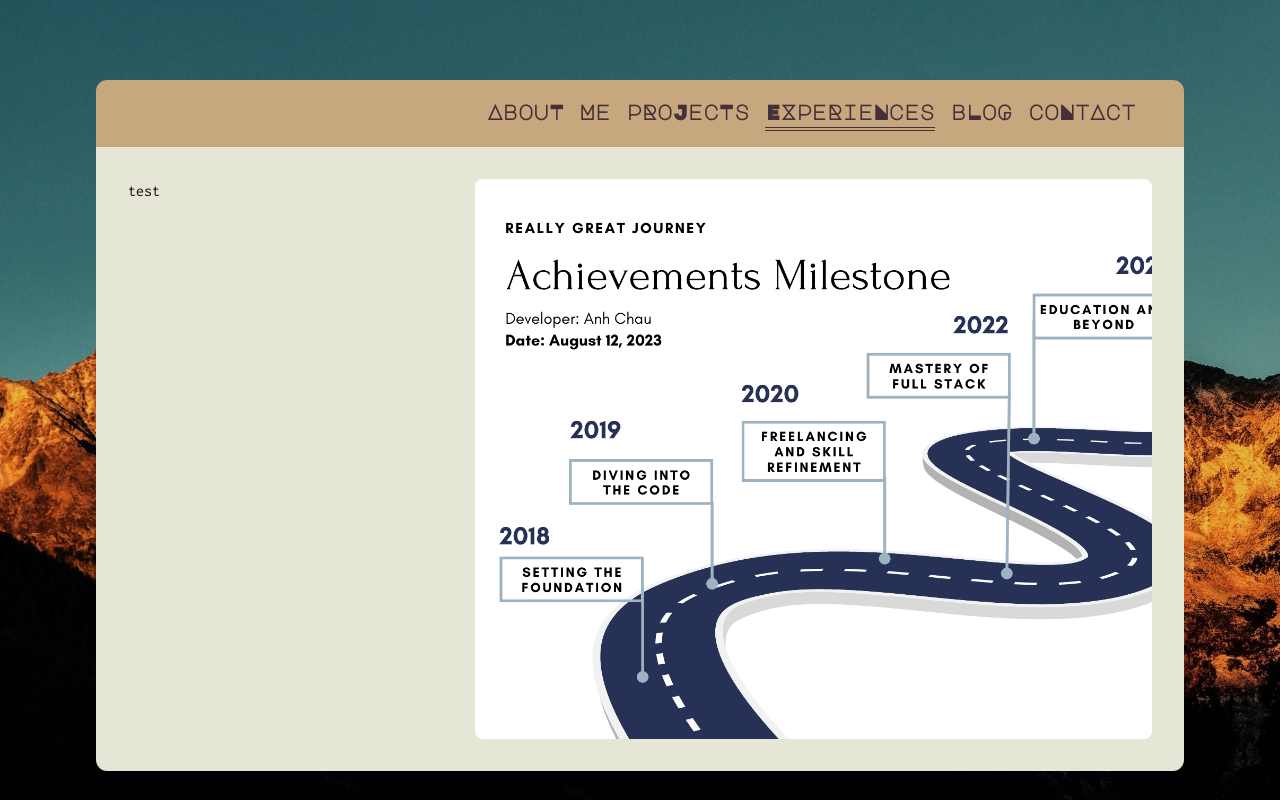
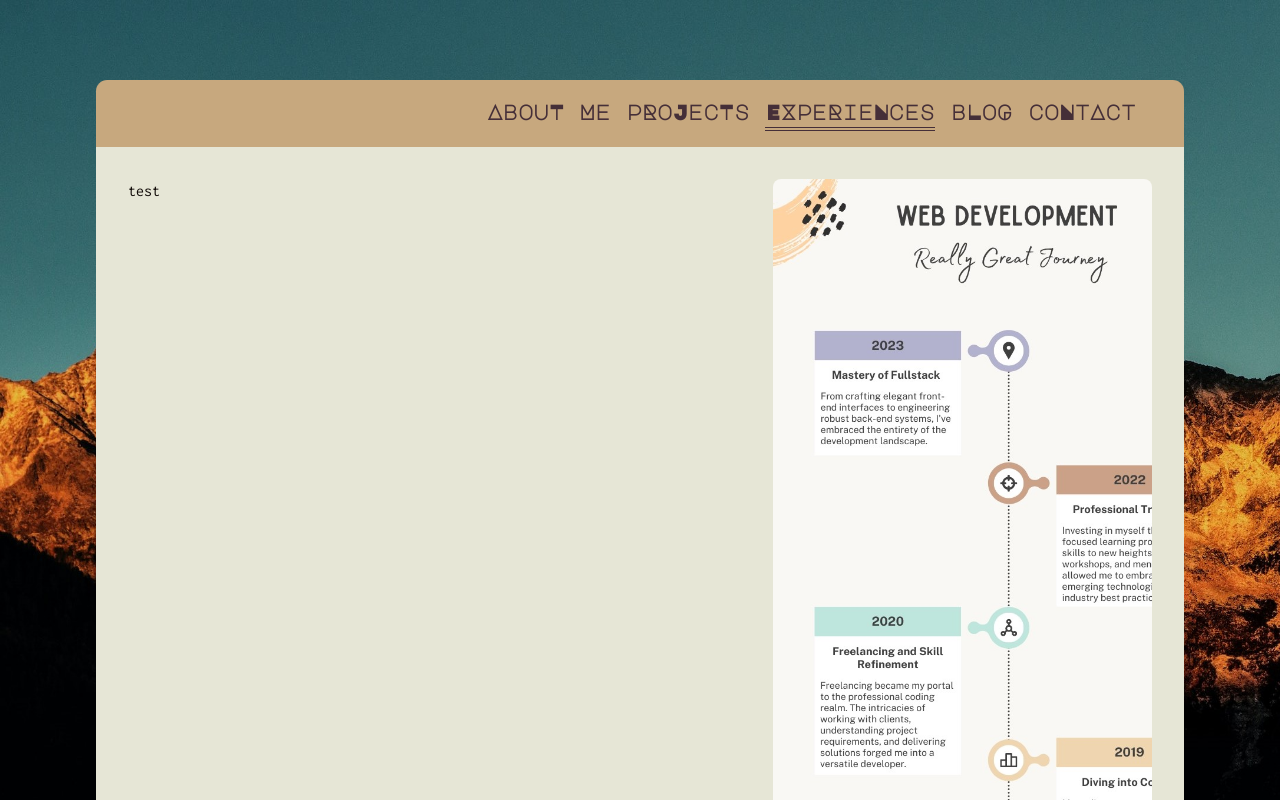
Before and after one commit to anh-8922/Anh-Dev, a React (Create React App) app: page /experiences in a window 1280 px wide. Built offline with nearby package versions, Linux system fonts and the light colour scheme.

Commit message:
update timeline

```diff
--- a/src/Pages/Experiences.js
+++ b/src/Pages/Experiences.js
@@ -1,16 +1,16 @@
 import MainLayout from '../Layout/MainLayout';
 import '../Styles/components.css';
-import milestone from '../Assets/milestone.png';
+import milestone from '../Assets/milestone.jpg';
 import { Link } from 'react-router-dom';
 
 export default function Experiences() {
     return(
         <MainLayout>
-            <div style={{display:'flex', flexDirection:'row', margin:'2rem'}}>
+            <div style={{display:'flex', flexDirection:'row', margin:'2rem', justifyContent:'space-between'}}>
                 <div style={{width:'40%'}}>test</div>
                 <div style={{
                     backgroundImage: `url("${milestone}")`,
-                    width: '50rem', height:'35rem',
+                    width: '37%', height:'66rem',
                     backgroundSize:'cover',
                     borderRadius:'0.5rem'}}></div>
             </div>
```
Also changed, not shown: src/Assets/milestone.jpg (added), src/Assets/milestone.png (deleted).
